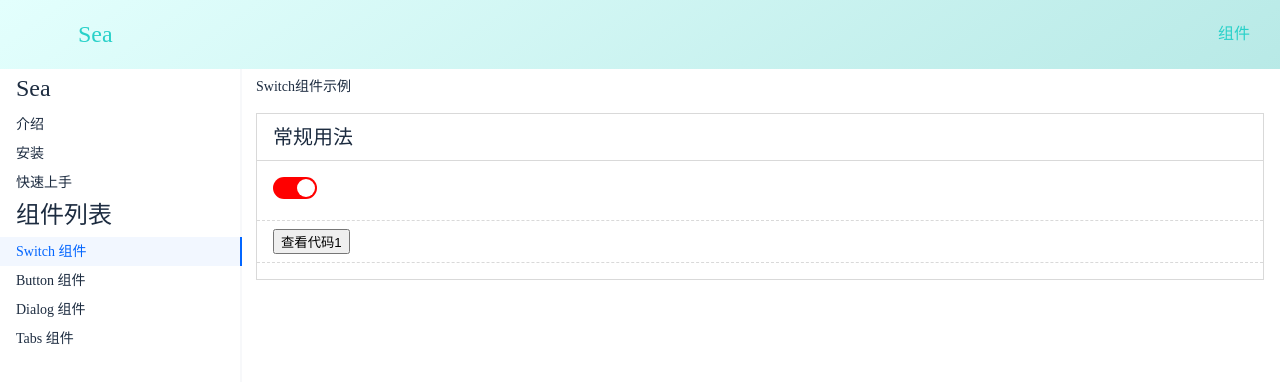
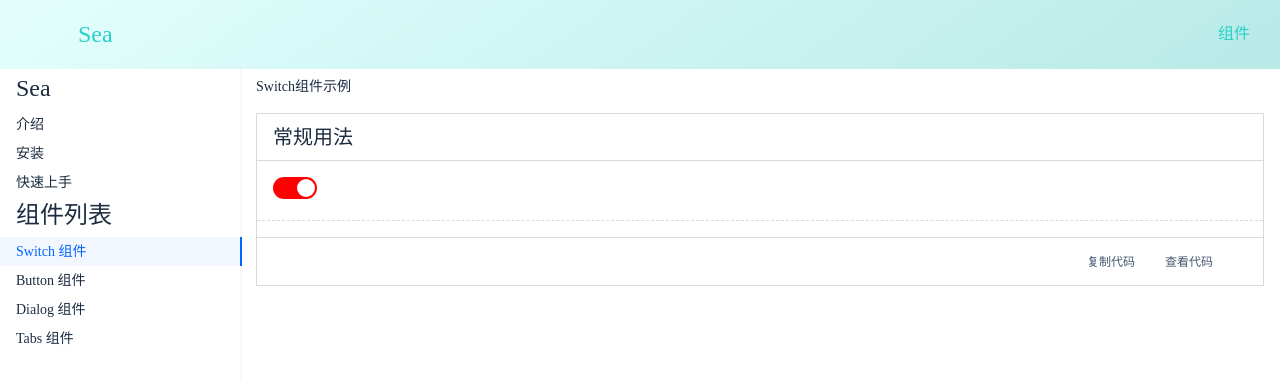
Before and after one commit to yinhaiying/vue3-ts-ui, a Vue app: page /doc/switch in a window 1280 px wide. Shown: the top 382 px of the page. Built offline with nearby package versions, Linux system fonts and the light colour scheme.

Commit message:
一个小的修改

```diff
--- a/src/components/SwitchDemo.vue
+++ b/src/components/SwitchDemo.vue
@@ -6,11 +6,12 @@
       <div class="demo-component">
         <SwitchDemo1></SwitchDemo1>
       </div>
-      <div class="demo-actions">
-        <button>查看代码1</button>
-      </div>
       <div class="demo-code">
         <pre>{{switchDemo1Content}}</pre>
+      </div>
+      <div class="demo-actions">
+        <span class = "action copy">复制代码</span>
+        <span class = "action view">查看代码</span>
       </div>
     </div>
   </div>
@@ -40,6 +41,7 @@ $border-color: #d9d9d9;
 .demo {
   border: 1px solid $border-color;
   margin: 16px 0 32px;
+
   >h2 {
     font-size: 20px;
     padding: 8px 16px;
@@ -50,7 +52,21 @@ $border-color: #d9d9d9;
   }
   &-actions {
     padding: 8px 16px;
-    border-top: 1px dashed $border-color;
+    border-top: 1px solid $border-color;
+    box-sizing: border-box;
+    display:flex;
+    justify-content: flex-end;
+    padding-right:50px;
+    align-items: center;
+    height:48px;
+    .action{
+      color:#45576e;
+      font-size:12px;
+      cursor:pointer;
+      &.copy{
+        margin-right:30px;
+      }
+    }
   }
   &-code {
     padding: 8px 16px;
```
